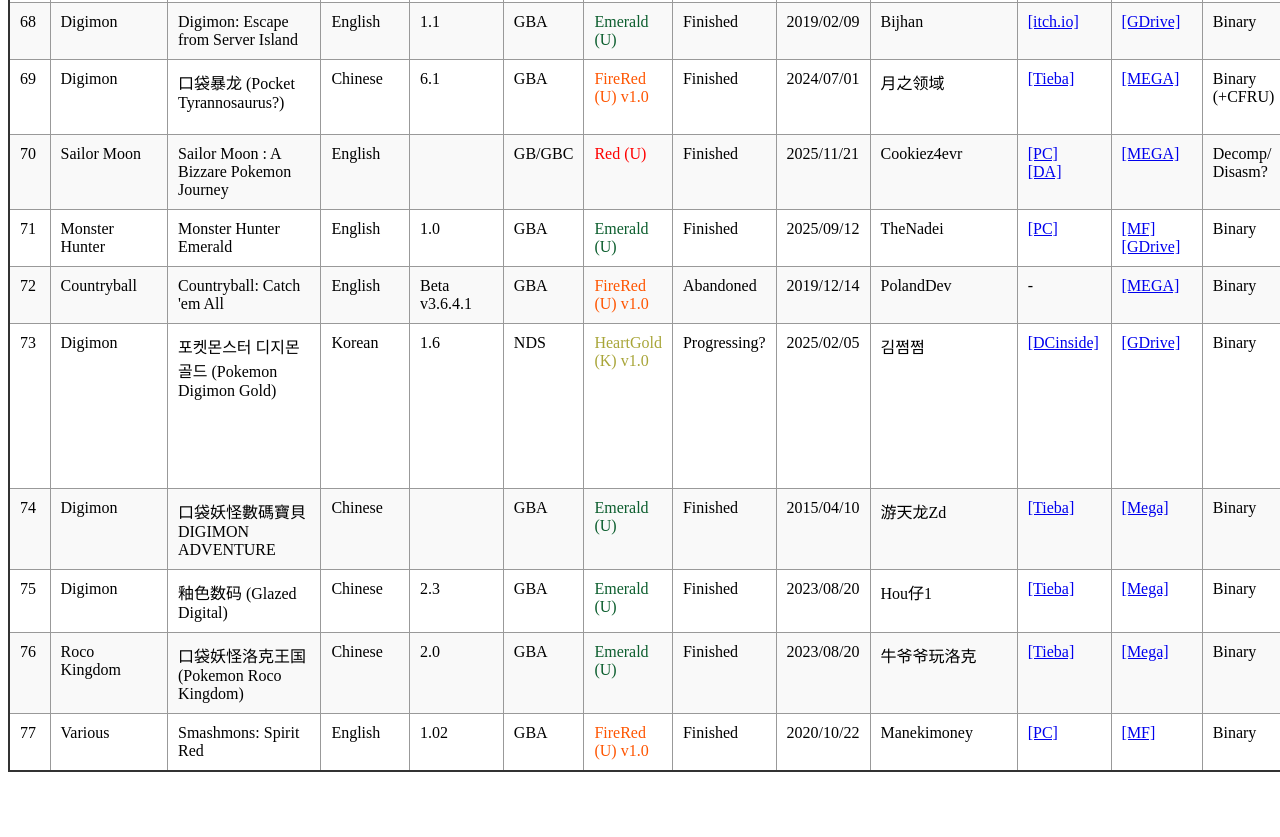
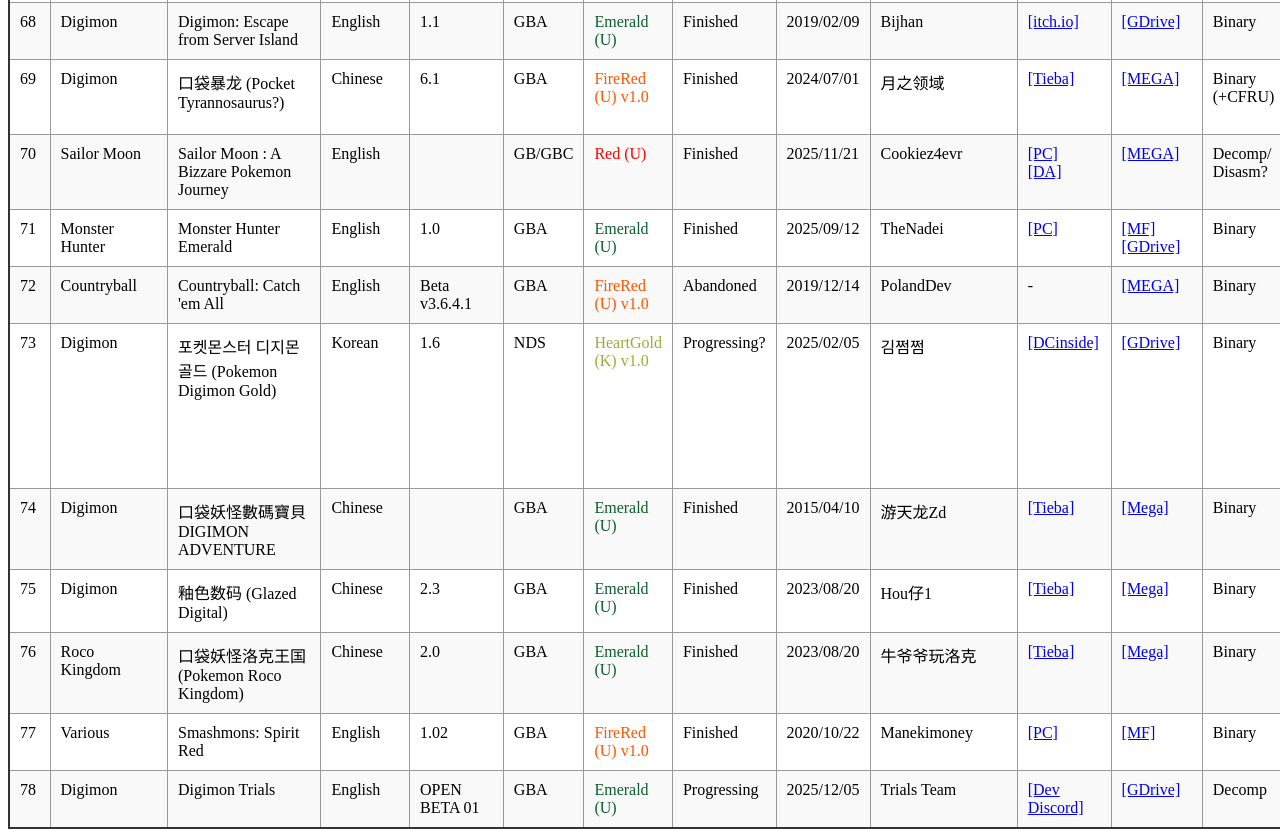
Before and after one commit to aichiya/aichiya.github.io, a plain HTML site: page index.html in a window 1280 px wide. Shown: the part 7808-8645 px from the top of the page. Before the commit the page ends 8588 px from the top, so only its background shows below. Drawn offline with Linux system fonts and the light colour scheme.

Commit message:
Digimon Trials

```diff
--- a/index.html
+++ b/index.html
@@ -1399,6 +1399,22 @@
             <td>Binary</td>
             <td>Super Smash Bros.</td>
         </tr>
+        <tr>
+            <td>78</td>
+            <td>Digimon</td>
+            <td>Digimon Trials</td>
+            <td>English</td>
+            <td>OPEN BETA 01</td>
+            <td>GBA</td>
+            <td><font color="#0c5e2e">Emerald (U)</font></td>
+            <td>Progressing</td>
+            <td>2025/12/05</td>
+            <td>Trials Team</td>
+            <td><a target="_blank" href="https://discord.gg/GfkRfzyp">[Dev Discord]</a></td>
+            <td><a target="_blank" href="https://drive.google.com/file/d/1NJsooe6KLXDdjcQ9hyb5xG_-PaR278XC/view?usp=sharing">[GDrive]</a></td>
+            <td>Decomp</td>
+            <td></td>
+        </tr>
     </tbody>
 </table>
 
```
